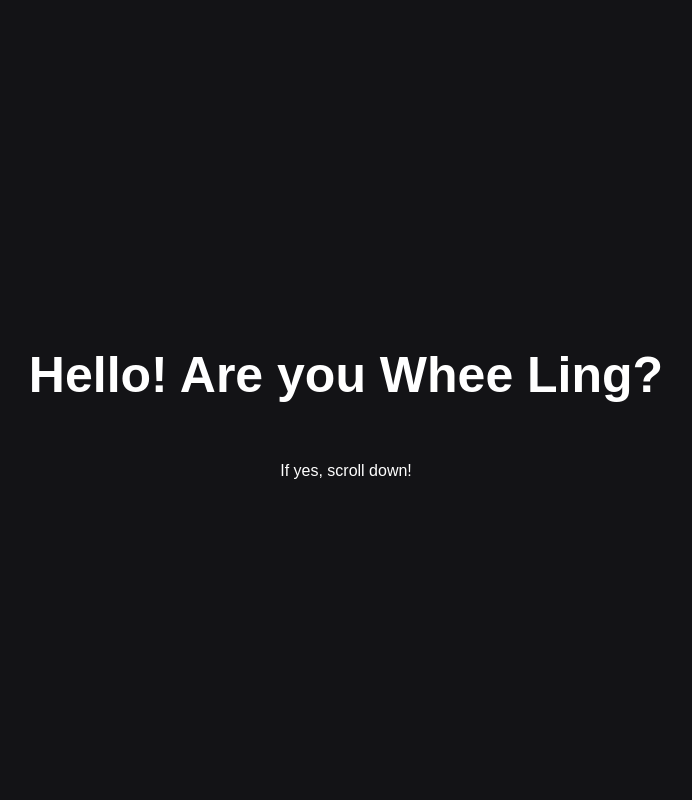
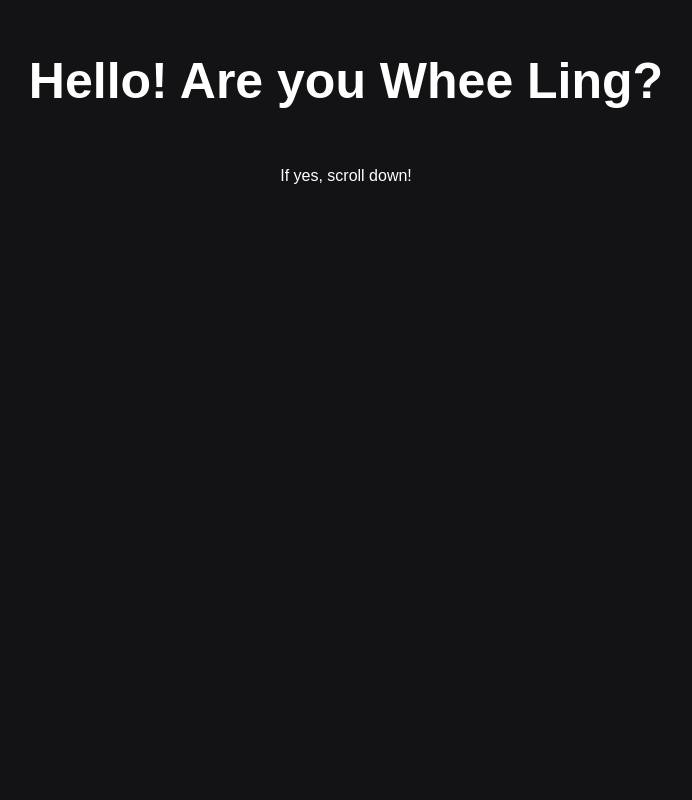
Before and after one commit to Jameschia97/privateProject, a website: page index.html in a window 1280 px wide. Shown: the top 800 px of the page, without its empty margins (294-986 px from the left). Drawn offline with Linux system fonts and the light colour scheme.

Commit message:
changed transform to -20%

```diff
--- a/style.css
+++ b/style.css
@@ -11,9 +11,11 @@ body {
 section {
     display: grid;
     place-items: center;
-    align-content: center;
+    align-content: start;
+    align-items: start;
     min-height: 100vh;
-    margin-bottom: 10px;
+    margin-top: 10px;
+
 
 }
 
@@ -28,8 +30,8 @@ img {
 
 .hidden {
     opacity: 0;
-    transition: all 2s;
-    transform: translateX(-100%);
+    transition: all 1.5s;
+    transform: translateX(-20%);
     filter: blur(5px)
 }
 
```
